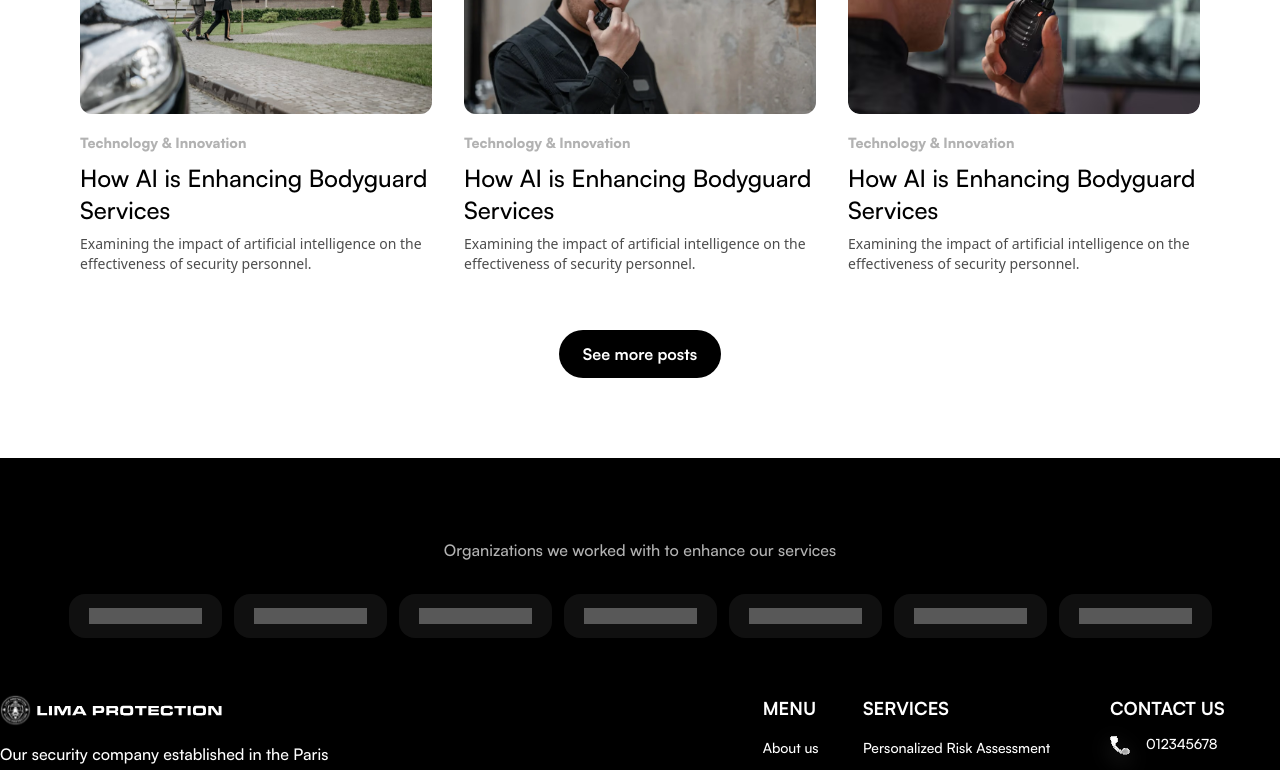
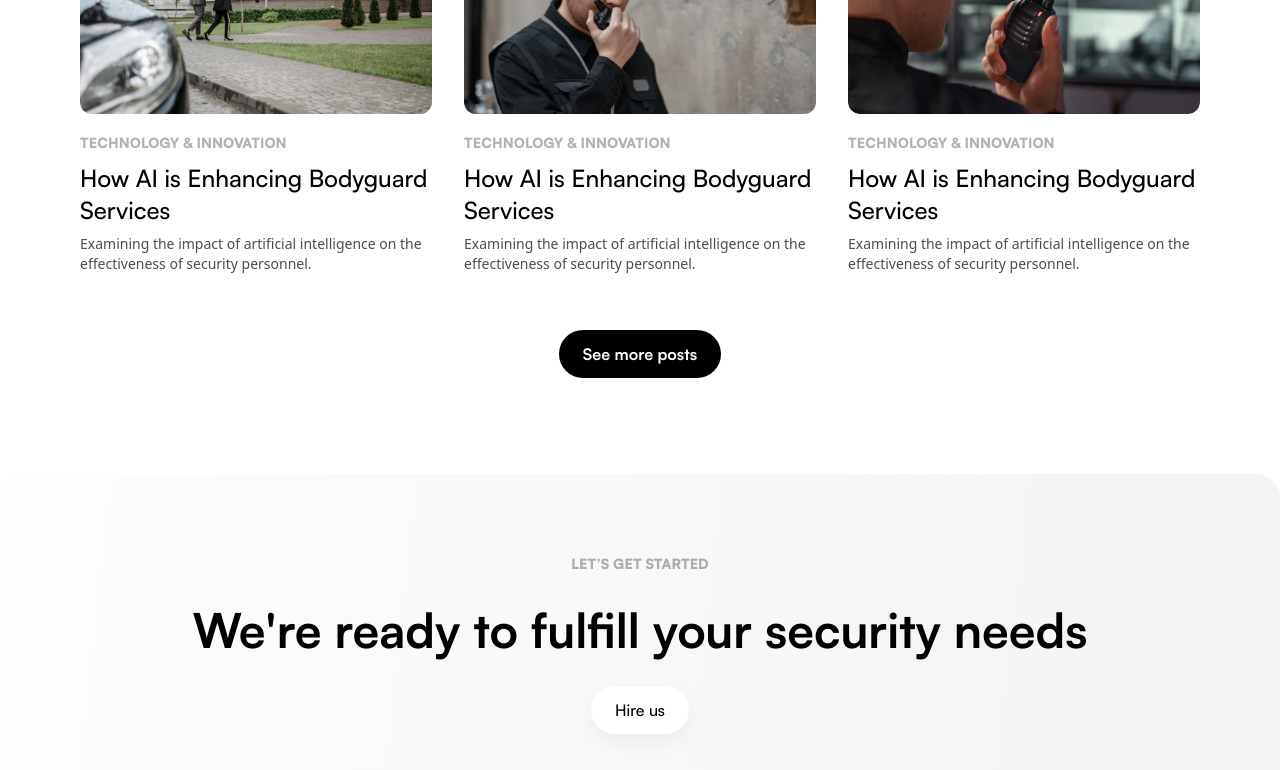
Before and after one commit to abdelaliabouelhassan/Lima-Protection, a Nuxt app: page /blog in a window 1280 px wide. Shown: the part 1740-2510 px from the top of the page. Built offline with nearby package versions, Linux system fonts and the light colour scheme.

Commit message:
blog page

```diff
--- a/components/UI/BlogCard.vue
+++ b/components/UI/BlogCard.vue
@@ -12,7 +12,7 @@
     </div>
     <div class="space-y-2 pt-4">
       <span
-        class="font-satoshi text-black text-sm font-black text-opacity-30"
+        class="font-satoshi uppercase text-black text-sm font-black text-opacity-30"
         >{{ category }}</span
       >
       <h4
--- /dev/null
+++ b/components/UI/GetStartedCard.vue
@@ -0,0 +1,31 @@
+<template>
+  <div
+    class="w-full max-w-[1280px] mx-auto card rounded-3xl p-[60px] md:p-[80px]"
+  >
+    <div class="flex flex-col items-center space-y-8">
+      <span
+        class="text-black text-opacity-30 font-black font-satoshi text-sm uppercase"
+        >let’s get started</span
+      >
+      <h1
+        class="font-bold font-satoshi text-black md:text-4xl text-3xl lg:text-5xl text-center"
+      >
+        We're ready to fulfill your security needs
+      </h1>
+      <a
+        href="https://ax6hl0zetxi.typeform.com/to/ehMKwuTo"
+        target="_blank"
+        style="box-shadow: 0px 8px 20px 0px #0000000d"
+        class="text-black font-satoshi hover:shadow-[0px_0px_25px_rgba(255,255,255,0.5)] font-medium bg-white py-[12px] px-[24px] rounded-full duration-200"
+      >
+        {{ $t("hire-us") }}
+      </a>
+    </div>
+  </div>
+</template>
+
+<style scoped>
+.card {
+  background: linear-gradient(96.11deg, #ffffff -16.79%, #efefef 140.38%);
+}
+</style>
--- /dev/null
+++ b/components/partials/blog/SecondSection.vue
@@ -0,0 +1,9 @@
+<template>
+  <section class="w-full pt-4 pb-20 px-4 xl:px-0">
+    <GetStartedCard />
+  </section>
+</template>
+
+<script setup>
+import GetStartedCard from "@/components/UI/GetStartedCard.vue";
+</script>
--- a/pages/blog.vue
+++ b/pages/blog.vue
@@ -1,11 +1,13 @@
 <template>
   <div class="w-full h-full">
     <FirstSection />
+    <SecondSection />
   </div>
 </template>
 
 <script setup>
 import FirstSection from "@/components/partials/blog/FirstSection.vue";
+import SecondSection from "@/components/partials/blog/SecondSection.vue";
 definePageMeta({
   layout: "white",
 });
```
